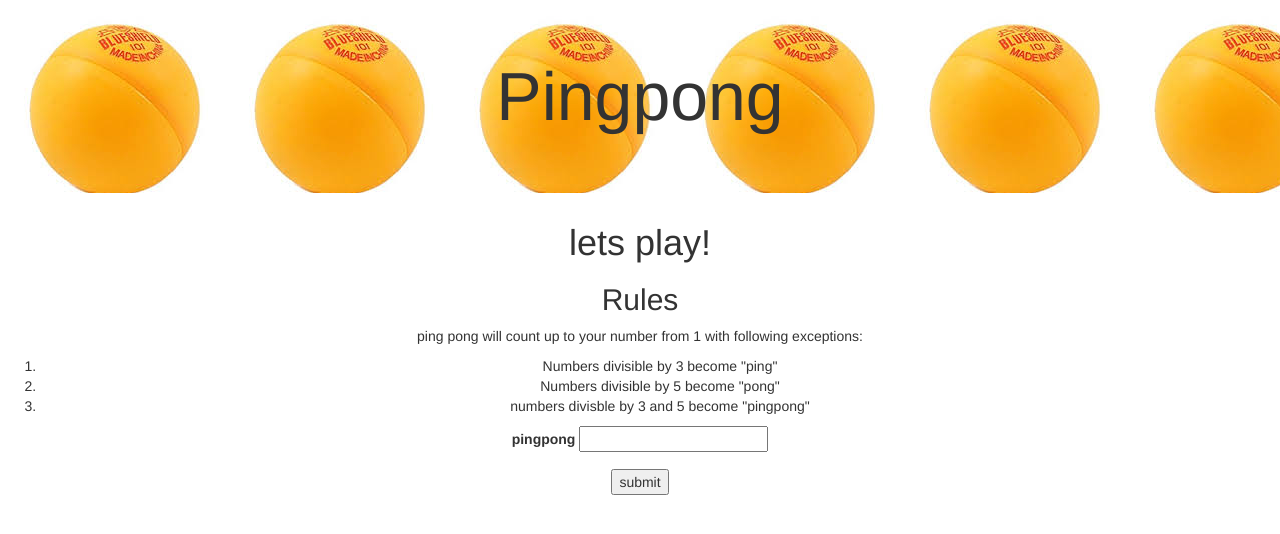
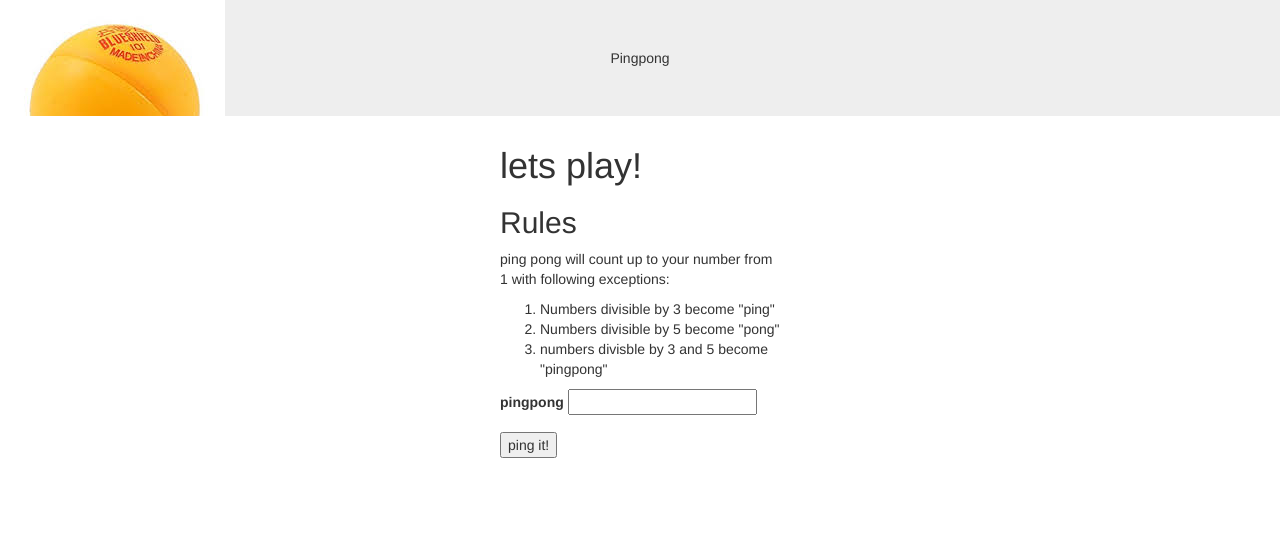
Before and after one commit to KabageMark/pingpong, a plain HTML site: page index.html in a window 1280 px wide. Drawn offline with Linux system fonts and the light colour scheme.

Commit message:
page content centered

```diff
--- /dev/null
+++ b/css/styles.css
@@ -0,0 +1,13 @@
+.jumbotron{
+  background-image: url("../img/ping.jpg");
+  background-repeat: no-repeat;
+  text-align: center;
+  /*font-size: 68px;*/
+
+
+}
+.cool1{
+  margin-left: 500px;
+  margin-right: 500px;
+
+}
--- a/css/stylesheet.css
+++ /dev/null
@@ -1,10 +0,0 @@
-.jumbotron{
-  background-image: url("../img/ping.jpg");
-  text-align: center;
-  font-size: 68px;
-
-}
-.cool1{
-  text-align: center;
-
-}
--- a/pingpong.html
+++ b/index.html
@@ -3,7 +3,7 @@
   <head>
     <meta charset="utf-8">
     <link rel="stylesheet" href="css/css/bootstrap.css">
-    <link rel="stylesheet" href="css/stylesheet.css">
+    <link rel="stylesheet" href="css/styles.css">
     <title>pingpong</title>
   </head>
   <body>
@@ -24,7 +24,7 @@
   <label for="ping">pingpong</label>
   <input id="index" type="text">
 </div>
-  <button type="submit">submit</button>
+  <button type="submit">ping it!</button>
   </form>
 <div id="result">
   <ul class="answers">
```
